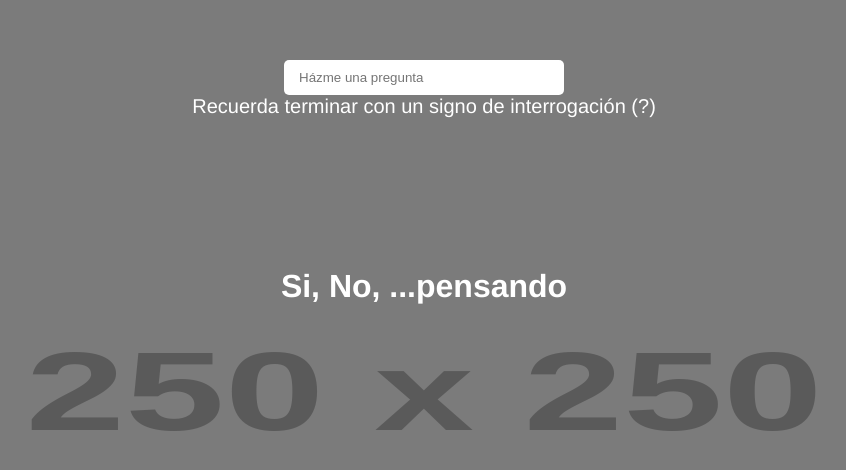
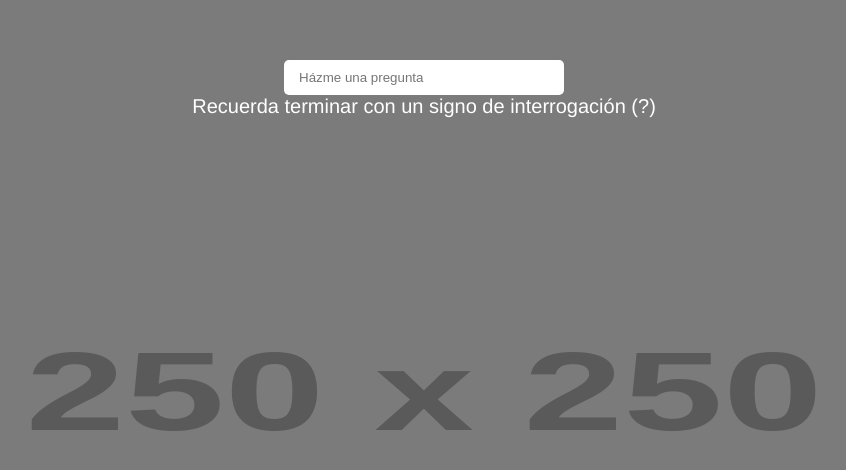
Before and after one commit to Emme243/indecision-app, a Vue app: page / in a window 1280 px wide. Shown: the top 470 px of the page, without its empty margins (216-1062 px from the left). Built offline with nearby package versions, Linux system fonts and the light colour scheme.

Commit message:
Obtencio de la respues si o no desde yesno.wtf

```diff
--- a/src/components/Indecision.vue
+++ b/src/components/Indecision.vue
@@ -8,7 +8,7 @@
 
     <div>
       <h2>{{ question }}</h2>
-      <h1>Si, No, ...pensando</h1>
+      <h1>{{ answer }}</h1>
     </div>
   </div>
 </template>
@@ -19,10 +19,23 @@ import { watch } from '@vue/runtime-core';
 
 const question = ref<string>('');
 watch(question, function (value) {
-  if (!value.includes('?')) return;
+  if (!value.endsWith('?')) return;
+  getAnswer();
+});
 
-  // TODO: REALIZAR PETICION HTTP
-});
+interface answerResponse {
+  answer: string;
+  forced: boolean;
+  image: string;
+}
+const answer = ref<string>('');
+async function getAnswer() {
+  answer.value = 'Pensando...';
+  const { answer: answerRes, image }: answerResponse = await fetch('https://yesno.wtf/api').then(
+    r => r.json()
+  );
+  answer.value = answerRes;
+}
 </script>
 
 <style scoped>
```
